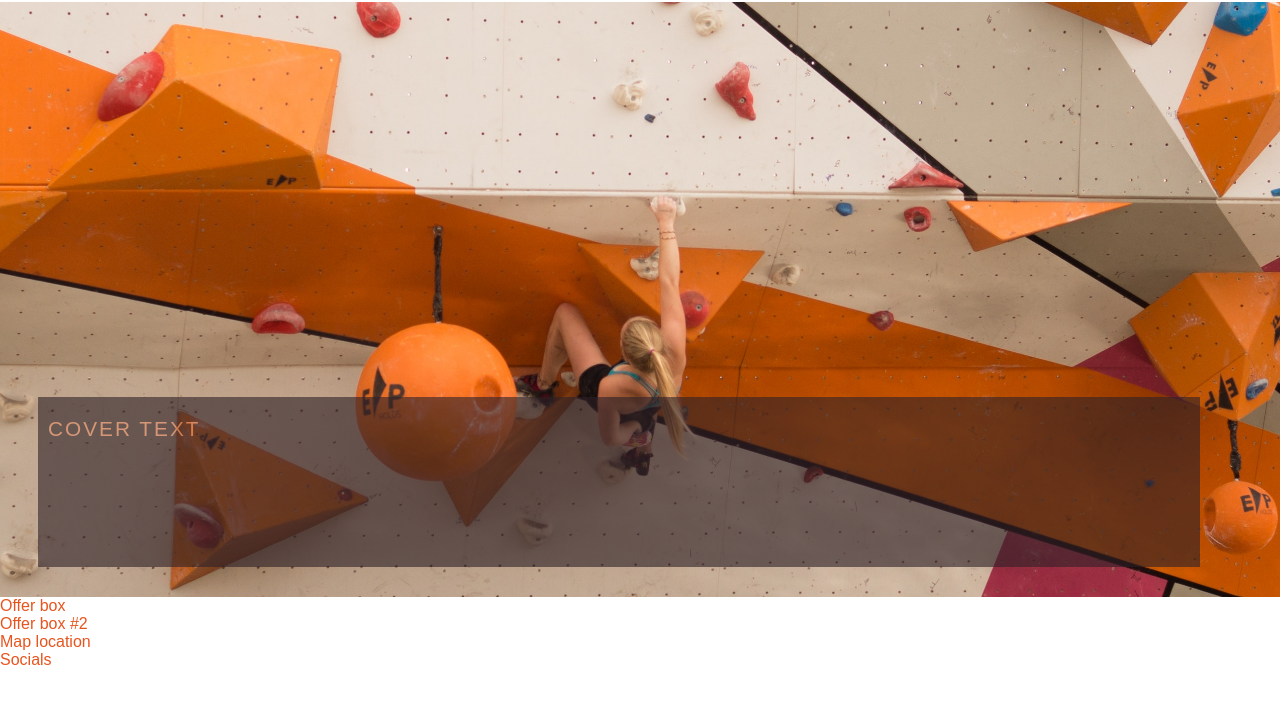
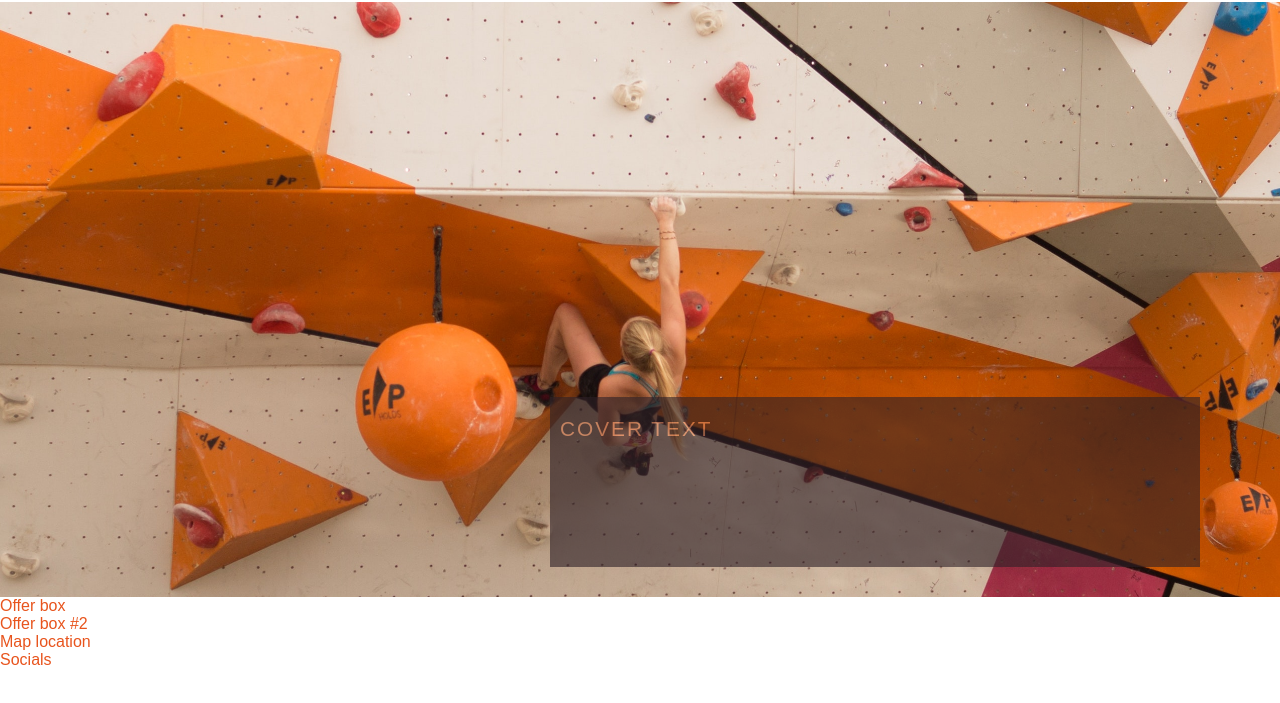
Before and after one commit to Haloegen/get_climbing, a plain HTML site: page index.html in a window 1280 px wide. Shown: the part 53-756 px from the top of the page. Drawn offline with Linux system fonts and the light colour scheme.

Commit message:
add text  style to cover

```diff
--- a/assets/css/style.css
+++ b/assets/css/style.css
@@ -32,10 +32,7 @@ h1, h2 {
     line-height: 50px;
 }
 
-#mast-head {
-    background-color: #2E2127;
-    color: #E8541D;
-}
+
 
 #logo {
     float: left;
@@ -67,6 +64,11 @@ h1, h2 {
     border-bottom: 1px solid #E48D65;
 }
 
+#mast-head {
+    background-color: #2E2127;
+    color: #E8541D;
+}
+
 /* hero-image */
 
 #image-outer {
@@ -87,11 +89,11 @@ h1, h2 {
 
 #cover-text {
     font-size: 130%;
-    font-family:Courier, monospace sans-serif;
+    font-family:Roboto-Slab, sans-serif;
     text-transform: uppercase;
     letter-spacing: 2px;
 
-    width: 90%;
+    width: 50%;
     height: 150px;
     margin-right: 30px;
 
```
